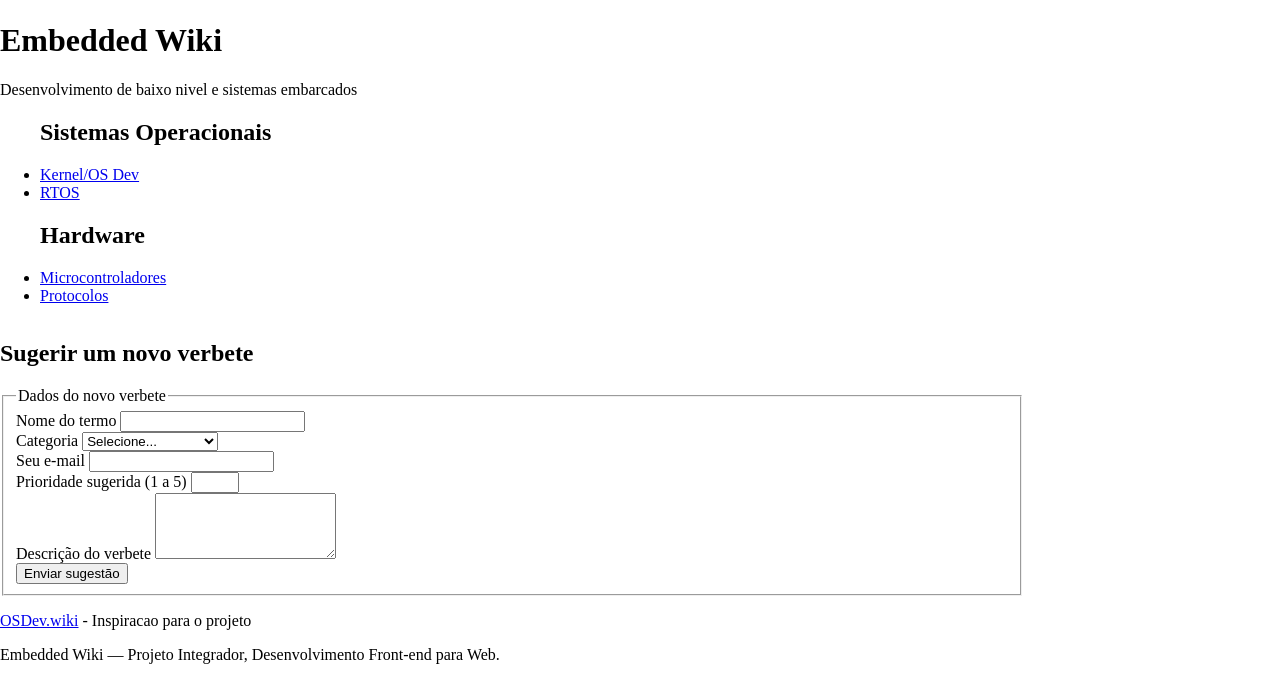
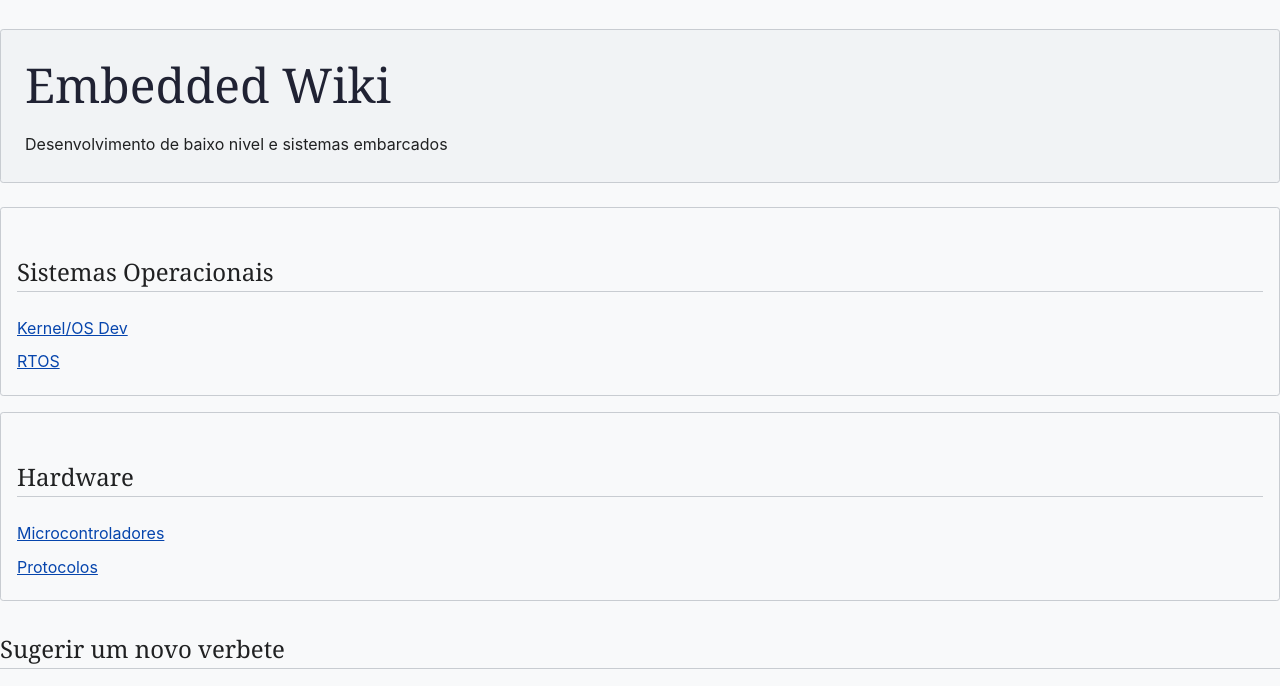
Before and after one commit to JosepRDA/Projeto-Integrador-Frontend-JosePaulo, a plain HTML site: page index.html in a window 1280 px wide. Shown: the part 103-789 px from the top of the page. Drawn offline with Linux system fonts and the light colour scheme.

Commit message:
feature: cumpre com os requisitos da atividade

```diff
--- a/css/style.css
+++ b/css/style.css
@@ -1,11 +1,209 @@
+/*1: variáveis globais
+ *  Defini um monte delas, bem mais do que o pedido.
+ *  Acredito que vou usar muitas no futuro ainda, então já vou deixar definido
+ *  logo pra não ter que fazer agora
+ * */
+
 :root {
-    max-width: 1024px;
+    /* max-width: 1024px; */
+    /* variaveis: */
+    --cor-fundo: #f8f9fa;       /*cor padrão das wikis tipo wikipedia. Aquele brancão clássico */
+    --cor-surface: #ffffff;
+    --cor-superficie-alt: #f1f3f5;
+
+    --cor-texto: #202122;
+    --cor-titulo-princial:#202233; /* levemente diferente do texto padrão */
+    --cor-texto-muted: #54595d;
+
+    --cor-link: #0645ad;
+    --cor-link-visitado: #551a8b;
+    --cor-link-hover: #3366cc;
+
+    --cor-borda: #a2a9b1;
+    --cor-borda-light: #c8ccd1;
+
+    --cor-heading: #202122;
+    --cor-fundo: #f8f9fa;
+
+    --espacamento-xs: 0.25rem;
+    --espacamento-sm: 0.5rem;
+    --espacamento-md: 1rem;
+    --espacamento-lg: 1.5rem;
+    --espacamento-xl: 2rem;
+
+    --raio-sm: 0.2rem;
+    --raio-md: 0.4rem;
+
+    --largura-conteudo: 75rem;
+}
+
+/*2: estilização base*/
+html {
+    /* rem é utilizado para tamanhos de fonte para respeitar
+     * a preferencia de fonte configurada pelo usuário .
+     * assim evitamos usar px para redimensionar tudo */
+    font-size: 100%;
+}
+
+body {
+    margin: 0;
+    padding: 0;
+
+    background-color: var(--cor-fundo);
+    color: var(--cor-texto);
+
+    /*
+     * combinção mt boa para uma leitura confortável
+     * */
+    font-family:
+        -apple-system,
+        BlinkMacSystemFont,
+        "Segoe UI",
+        sans-serif;
+
+    /* 1rem parece um tamanho bem legivel aos meus olhos*/
+    font-size: 1rem;
+    line-height: 1.6;
 }
 
 main {
-    align-content: center;
+    width: min(100% - 2rem, var(--content-width));
+    margin: 0 auto;
+    padding: var(--spacing-xl) 0;
+}
+
+/*3: classes retulizaveis
+ * Eu defini as tres assim como a atividade exigiu, porém só vi utilidade na classe card.
+ * Os outros dois estão aí somente por requisito da atividade, ainda não achei um uso para eles*/
+.card {
+    margin: var(--espacamento-lg) 0;
+    padding: var(--espacamento-lg);
+
+    border: 1px solid var(--cor-borda-light);
+    border-radius: var(--raio-sm);
+
+    background-color: var(--cor-superficie-alt);
+}
+
+/* Caixa usada para destacar alguma informação. */
+.destaque {
+    margin: var(--espacamento-md) 0;
+    padding: var(--espacamento-md);
+
+    border-left: 0.25rem solid var(--cor-link);
+    background-color: var(--cor-superficie-alt);
+}
+
+/* Botão reutilizável. */
+.botao {
+    display: inline-block;
+
+    margin: var(--espacamento-sm) 0;
+    padding: 0.4rem 0.8rem;
+
+    border: 1px solid var(--cor-borda);
+    border-radius: var(--raio-sm);
+
+    background-color: var(--cor-superficie-alt);
+    color: var(--cor-texto);
+
+    font-size: 1rem;
+    text-decoration: none;
+
+    cursor: pointer;
+}
+
+.botao:hover {
+    background-color: #eaecf0;
+    text-decoration: none;
+}
+
+/* 4: seletor de id (se aplica apenas ao index.html no root do projeto) */
+#titulo-principal {
+    /*tem que ser uma fonte bem grandona pra chamar a atenção*/
+    font-size: 3rem;
+    color: var(--cor-titulo-princial);
+}
+
+/*5: titulos */
+h1,
+h2,
+h3,
+h4 {
+    color: var(--cor-heading);
+    font-weight: 500;
+    line-height: 1.3;
 }
 
 h1 {
-    align-content: center;
+    margin: 0 0 var(--espacamento-md);
+
+    font-family: Georgia, "Times New Roman", serif;
+    font-size: 2rem;
 }
+
+h2 {
+    margin-top: var(--espacamento-xl);
+    padding-bottom: var(--espacamento-xs);
+
+    border-bottom: 1px solid var(--cor-borda-light);
+
+    font-family: Georgia, "Times New Roman", serif;
+    font-size: 1.5rem;
+}
+
+h3 {
+    margin-top: var(--espacamento-lg);
+    font-size: 1.25rem;
+}
+
+
+
+/*
+ * 7: Links
+ * */
+a:link {
+    color: var(--cor-link);
+}
+
+a:visited {
+    color: var(--cor-link-visitado);
+}
+
+a:hover {
+    color: var(--cor-link-hover);
+    text-decoration: underline;
+}
+
+a:active {
+    color: var(--cor-link);
+}
+
+/*
+ * Combinador de filho direto:
+ *
+ * Somente parágrafos que são filhos diretos de .card recebem
+ * este espaçamento.
+ * Isso se aplica principalmente aos <p> dentro dos <div class="card"> dentro de cada arquivo html
+ */
+.card > p {
+    margin-bottom: var(--spacing-md);
+}
+
+/*listas + box model*/
+
+/* O projeto diz explicitamente para utilizar isso com listas já existents no projeto. Porém eu não tinha nenhuma
+ * para não criar algo que não deveria estar lá, decidi apenas alterar o elemento mais próximo disso no projeto.*/
+nav ul {
+    margin: 1rem 0;
+    padding: 1rem;
+
+    border: 1px solid var(--cor-borda-light);
+    border-radius: var(--raio-sm);
+
+    list-style-type: none;
+}
+
+nav li {
+    padding: 0.25rem 0;
+}
```
